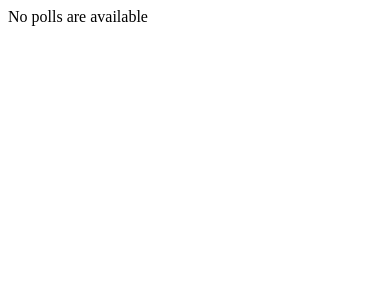
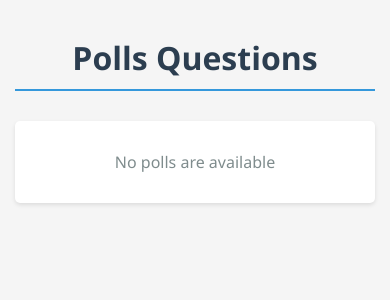
Before and after one commit to TmSalviano/django-voting-poll, a Django app: page /polls/ in a window 390 px wide. Shown: the top 300 px of the page. Run offline with Django 5.2, Linux system fonts and the light colour scheme; data that the repository does not hold is empty.

Commit message:
styling polls index

```diff
--- /dev/null
+++ b/polls/static/polls/index_style.css
@@ -0,0 +1,83 @@
+/* index_style.css */
+
+/* Base styles */
+body {
+    font-family: 'Segoe UI', Tahoma, Geneva, Verdana, sans-serif;
+    max-width: 800px;
+    margin: 0 auto;
+    padding: 20px;
+    background-color: #f5f5f5;
+    color: #333;
+}
+
+/* Header style */
+h1 {
+    color: #2c3e50;
+    text-align: center;
+    margin-bottom: 30px;
+    border-bottom: 2px solid #3498db;
+    padding-bottom: 10px;
+}
+
+/* List styles */
+ul {
+    list-style-type: none;
+    padding: 0;
+    margin: 0;
+}
+
+li {
+    background-color: white;
+    margin-bottom: 10px;
+    border-radius: 5px;
+    box-shadow: 0 2px 4px rgba(0, 0, 0, 0.1);
+    transition: transform 0.2s ease, box-shadow 0.2s ease;
+}
+
+li:hover {
+    transform: translateY(-2px);
+    box-shadow: 0 4px 8px rgba(0, 0, 0, 0.15);
+}
+
+/* Link styles */
+a {
+    display: block;
+    padding: 15px 20px;
+    text-decoration: none;
+    color: #2980b9;
+    font-weight: 500;
+    transition: background-color 0.3s ease, color 0.3s ease;
+}
+
+a:hover {
+    background-color: #3498db;
+    color: white;
+    border-radius: 5px;
+}
+
+/* No polls message */
+p {
+    text-align: center;
+    font-size: 18px;
+    color: #7f8c8d;
+    padding: 40px;
+    background-color: white;
+    border-radius: 5px;
+    box-shadow: 0 2px 4px rgba(0, 0, 0, 0.1);
+}
+
+/* Responsive design */
+@media (max-width: 600px) {
+    body {
+        padding: 15px;
+    }
+
+    a {
+        padding: 12px 15px;
+    }
+
+    p {
+        padding: 30px 20px;
+        font-size: 16px;
+    }
+}
--- a/polls/static/polls/style.css
+++ /dev/null
@@ -1,3 +0,0 @@
-li a {
-    color: green;
-}
--- a/polls/templates/polls/index.html
+++ b/polls/templates/polls/index.html
@@ -1,12 +1,24 @@
 {% load static %}
 
-<link rel="stylesheet" href="{% static "polls/style.css" %}">
+<!DOCTYPE html>
+<html lang="en">
+<head>
+    <meta charset="UTF-8">
+    <meta name="viewport" content="width=device-width, initial-scale=1.0">
+    <title>Polls Index</title>
+    <link rel="stylesheet" href="{% static 'polls/index_style.css' %}">
+</head>
+<body>
+    <h1>Polls Questions</h1>
+
     {% if latest_question_list %}
         <ul>
         {% for question in latest_question_list %}
-        <li><a href="{% url 'polls:detail' question.id %}"> {{ question.question_text}}</a></li>
+            <li><a href="{% url 'polls:detail' question.id %}">{{ question.question_text }}</a></li>
         {% endfor %}
         </ul>
     {% else %}
-    <p> No polls are available </p>
+        <p>No polls are available</p>
     {% endif %}
+</body>
+</html>
```
Lines whose indentation alone changed are shown as unchanged.
